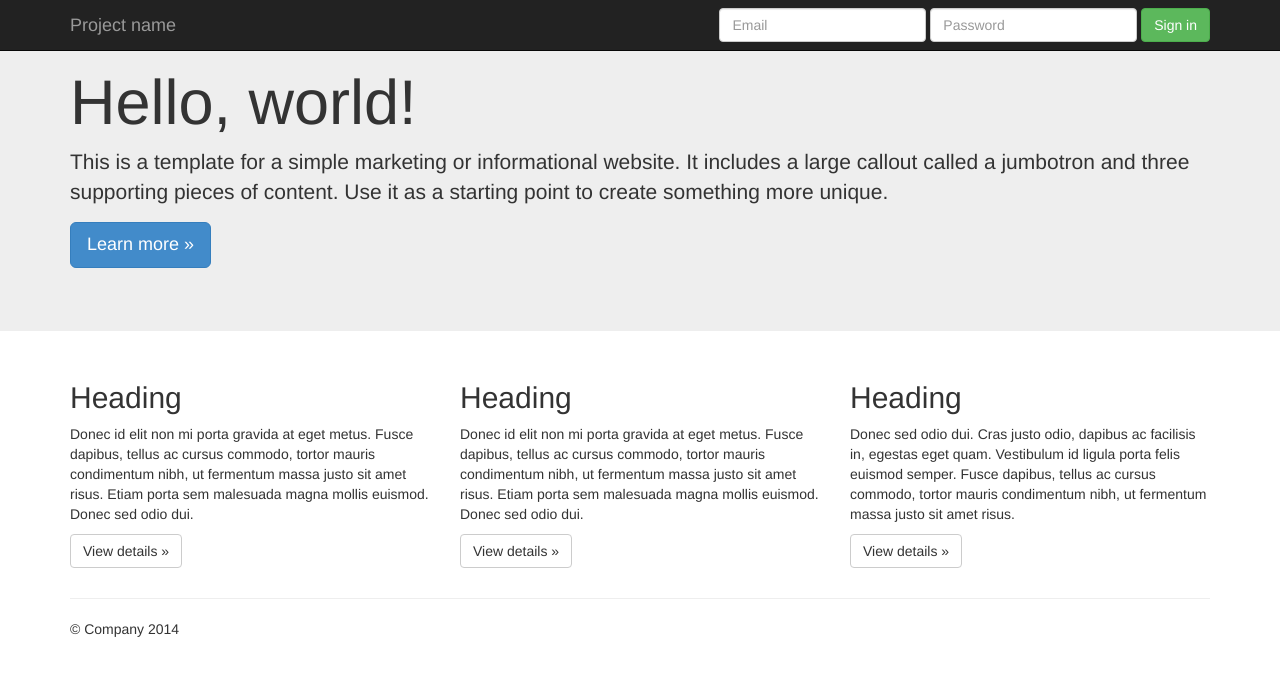
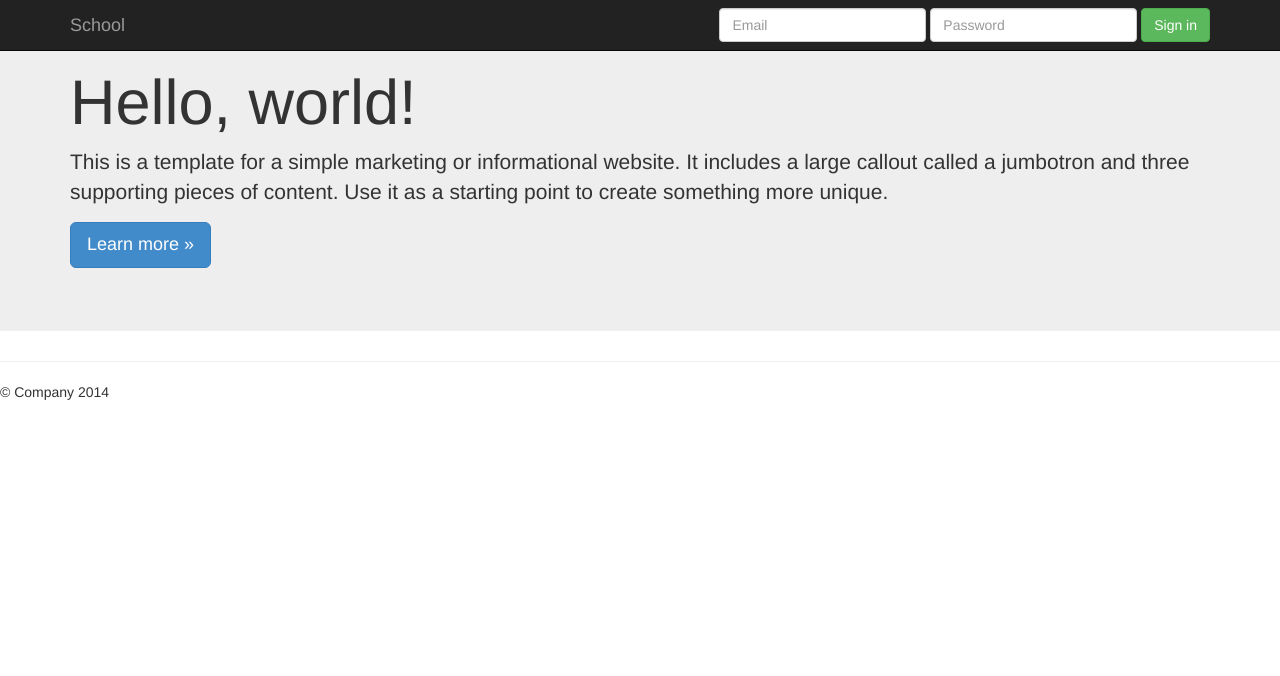
Before and after one commit to Geekzes/pointSchool, a plain HTML site: page index.html in a window 1280 px wide. Drawn offline with nearby package versions, Linux system fonts and the light colour scheme.

Commit message:
Problems synchronizing

```diff
--- a/index.html
+++ b/index.html
@@ -20,7 +20,7 @@
             <span class="icon-bar"></span>
             <span class="icon-bar"></span>
           </button>
-          <a class="navbar-brand" href="#">Project name</a>
+          <a class="navbar-brand" href="#">School</a>
         </div>
         <div class="navbar-collapse collapse">
           <form class="navbar-form navbar-right" role="form">
@@ -45,26 +45,6 @@
       </div>
     </div>
 
-    <div class="container">
-      <!-- Example row of columns -->
-      <div class="row">
-        <div class="col-md-4">
-          <h2>Heading</h2>
-          <p>Donec id elit non mi porta gravida at eget metus. Fusce dapibus, tellus ac cursus commodo, tortor mauris condimentum nibh, ut fermentum massa justo sit amet risus. Etiam porta sem malesuada magna mollis euismod. Donec sed odio dui. </p>
-          <p><a class="btn btn-default" href="#" role="button">View details &raquo;</a></p>
-        </div>
-        <div class="col-md-4">
-          <h2>Heading</h2>
-          <p>Donec id elit non mi porta gravida at eget metus. Fusce dapibus, tellus ac cursus commodo, tortor mauris condimentum nibh, ut fermentum massa justo sit amet risus. Etiam porta sem malesuada magna mollis euismod. Donec sed odio dui. </p>
-          <p><a class="btn btn-default" href="#" role="button">View details &raquo;</a></p>
-       </div>
-        <div class="col-md-4">
-          <h2>Heading</h2>
-          <p>Donec sed odio dui. Cras justo odio, dapibus ac facilisis in, egestas eget quam. Vestibulum id ligula porta felis euismod semper. Fusce dapibus, tellus ac cursus commodo, tortor mauris condimentum nibh, ut fermentum massa justo sit amet risus.</p>
-          <p><a class="btn btn-default" href="#" role="button">View details &raquo;</a></p>
-        </div>
-      </div>
-
       <hr>
 
       <footer>
@@ -77,6 +57,6 @@
     ================================================== -->
     <!-- Placed at the end of the document so the pages load faster -->
     <script src="https://ajax.googleapis.com/ajax/libs/jquery/1.11.0/jquery.min.js"></script>
-    <script src="Schooljs/bootstrap.min.js"></script>
+    <script src="js/bootstrap.min.js"></script>
   </body>
 </html>
```
